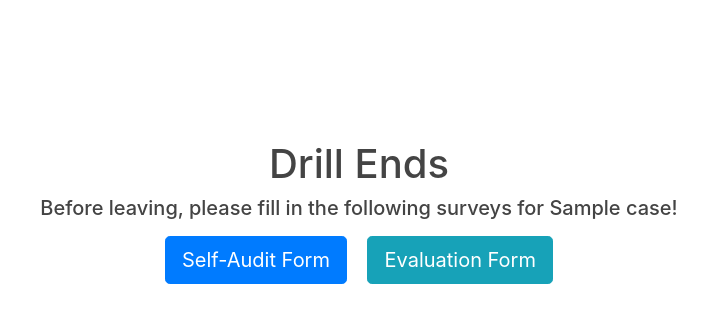
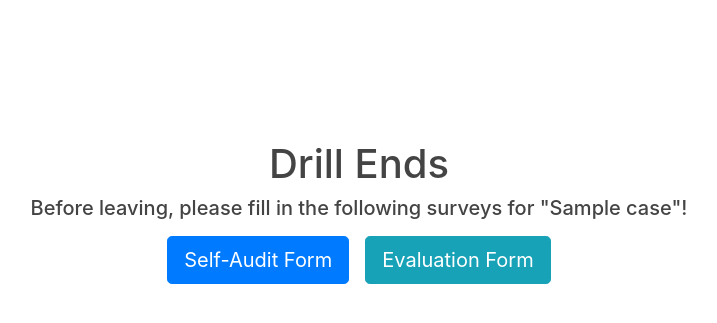
Before and after one commit to darekaze/wxcs, a Flask app: template wxcs/templates/sim/ender.jinja in a window 1280 px wide. Shown: the part 176-499 px from the top of the page, without its empty margins (281-998 px from the left). Run offline with Flask 2, Linux system fonts and the light colour scheme; tables that the repository leaves empty hold one stand-in row (values such as "Sample post"); the template is opened without the code that fills it: values that come from a table or form of the project are taken from there, most other values are stand-ins (such as "Sample title", 1, 10 or a date in 2020); parts of the project's set-up code (start-up, migrations or seed data) failed here and were passed over; some libraries are stand-ins or nearby versions.

Commit message:
Minor fix

```diff
--- a/wxcs/templates/sim/ender.jinja
+++ b/wxcs/templates/sim/ender.jinja
@@ -3,9 +3,9 @@
   <div class="d-flex flex-column justify-content-center align-items-center" style="height:78vh;">
     <div class="text-center">
       <h1>Drill Ends</h1>
-      <h5 class="">Before leaving, please fill in the following surveys for {{ case.title }}!</h5>
+      <h5 class="">Before leaving, please fill in the following surveys for "{{ case.title }}"!</h5>
     </div>
-    <div>
+    <div class="d-flex flex-wrap justify-content-center">
     {% if case.survey_asm %}
       <a href="{{ case.survey_asm }}" target="_blank" rel="noopener noreferrer" class="btn btn-lg btn-primary m-2">Self-Audit Form</a>
     {% endif %}
```
Also changed, not shown: wxcs/templates/sim/drill.jinja (+0 -9 lines).
